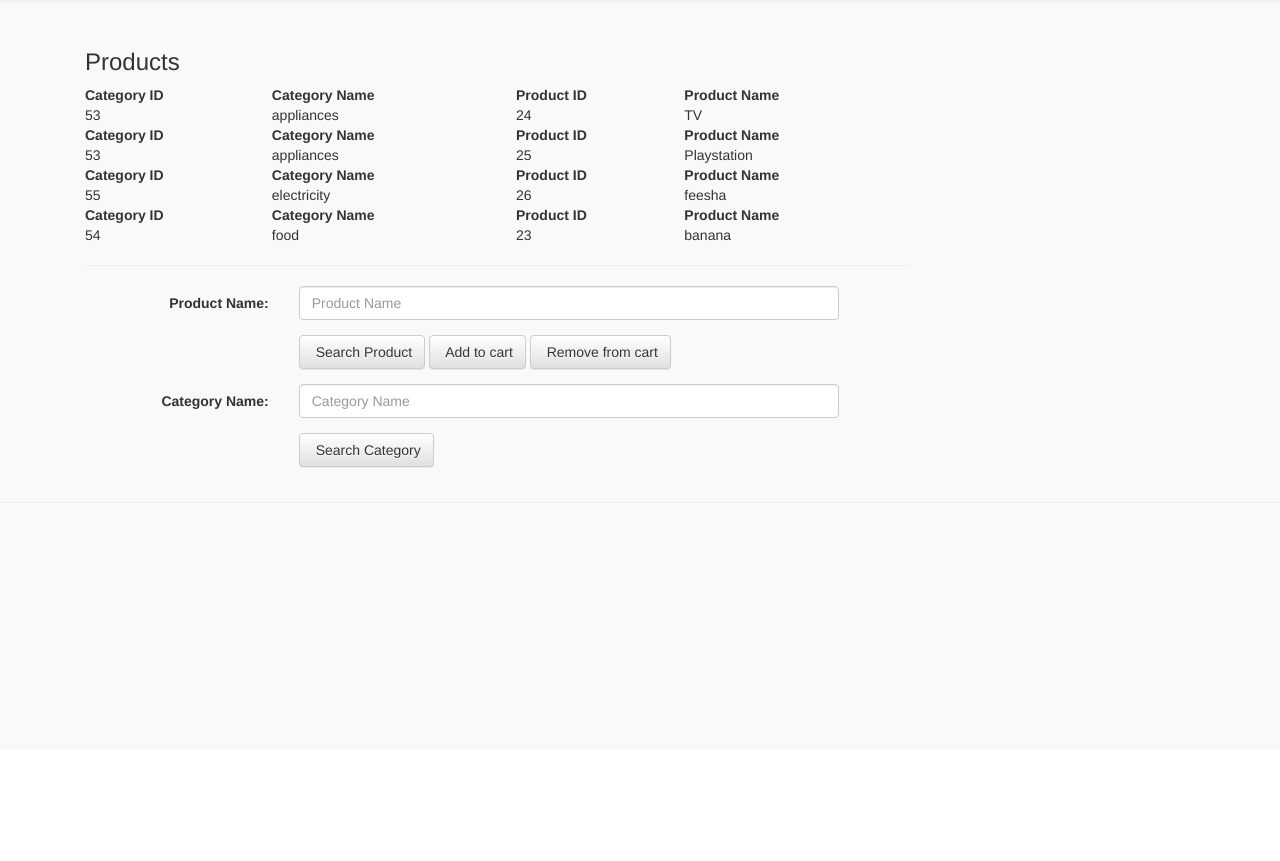
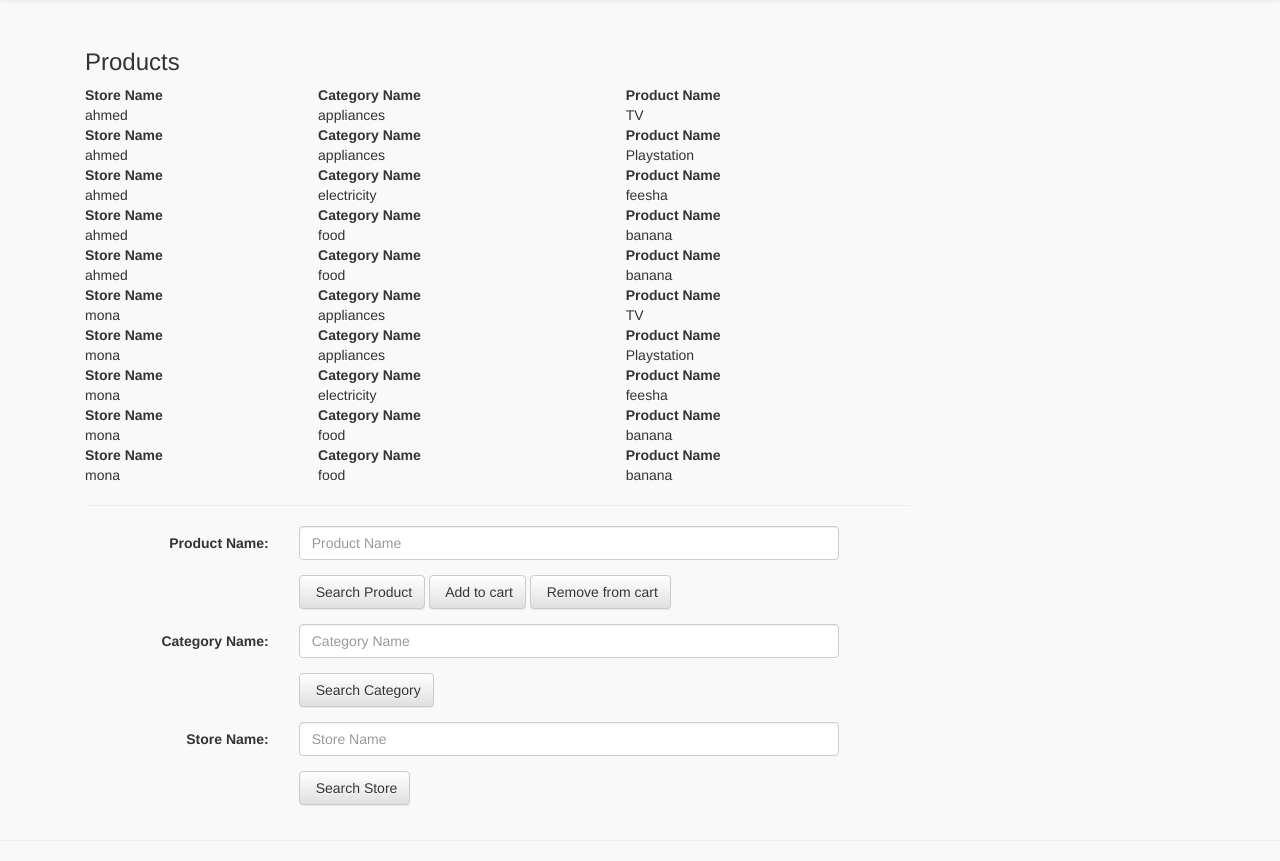
Before and after one commit to ziadosama/E-commerce-web-application, a PHP site: page /search.php in a window 1280 px wide. Shown: the part 51-912 px from the top of the page. Before the commit the page ends 554 px from the top, so only its background shows below. Run offline with PHP 8.4, Linux system fonts and the light colour scheme; the visitor is signed in with stand-in values (Sample User, id 1); data comes from the database, SQL or seed files in the repository.

Commit message:
minor wtfs

```diff
--- a/search.php
+++ b/search.php
@@ -7,7 +7,7 @@
 
 	$msg="";
 	$userID=$_SESSION['userSession'];
-	$products=$DBcon->query("SELECT C.catName, C.categoryID, P.productID, P.productName FROM product P, category C Where P.categoryID = C.categoryID;");
+	$products=$DBcon->query("SELECT C.catName, S.storeName, P.productID, P.productName FROM product P, category C, store S Where P.categoryID = C.categoryID;");
 
 	if (isset($_POST['btn-search'])) {
 		$productName = strip_tags($_POST['productName']);
@@ -17,7 +17,7 @@
 					<span class='glyphicon glyphicon-info-sign'></span> &nbsp; product name empty!
 				</div>";
 		} else{
-			$products=$DBcon->query("SELECT C.catName, C.categoryID, P.productID, P.productName FROM product P, category C Where P.productName='$productName' And P.categoryID = C.categoryID");
+			$products=$DBcon->query("SELECT C.catName, S.storeName, P.productID, P.productName FROM product P, category C, store S Where P.productName='$productName' And P.categoryID = C.categoryID");
 		}
 	}
 
@@ -29,7 +29,19 @@
 					<span class='glyphicon glyphicon-info-sign'></span> &nbsp; category name empty!
 				</div>";
 		} else{
-			$products=$DBcon->query("SELECT C.catName, C.categoryID, P.productID, P.productName FROM product P, category C Where C.catName='$catName' And P.categoryID = C.categoryID");
+			$products=$DBcon->query("SELECT C.catName, S.storeName, P.productID, P.productName FROM product P, category C, store S Where C.catName='$catName' And C.categoryID = P.categoryID");
+		}
+	}
+
+	if (isset($_POST['btn-store'])) {
+		$catName = strip_tags($_POST['storeName']);
+		$catName = $DBcon->real_escape_string($catName);
+		if( empty($catName)){
+			$msg = "<div class='alert alert-danger'>
+					<span class='glyphicon glyphicon-info-sign'></span> &nbsp; store name empty!
+				</div>";
+		} else{
+			$products=$DBcon->query("SELECT C.catName, S.storeName, P.productID, P.productName FROM product P, category C, store S Where S.storeName='$catName' And C.categoryID = P.categoryID");
 		}
 	}
 
@@ -38,7 +50,7 @@
 		$productName = $DBcon->real_escape_string($productName);
 		if( empty($productName)){
 			$msg = "<div class='alert alert-danger'>
-					<span class='glyphicon glyphicon-info-sign'></span> &nbsp; category name empty!
+					<span class='glyphicon glyphicon-info-sign'></span> &nbsp; product name empty!
 				</div>";
 		} else{
 			$addProduct=$DBcon->query("SELECT P.productID FROM product P, category C Where P.productName='$productName' And P.categoryID = C.categoryID");
@@ -137,7 +149,7 @@
 			echo "<table style='width:100%'>"; // start a table tag in the HTML
 
 			while($row = mysqli_fetch_assoc($products)){   //Creates a loop to loop through results
-				echo "<tr><th>Category ID</th><th>Category Name</th><th>Product ID</th><th>Product Name</th></tr><tr><td>" . $row['categoryID'] . "</td><td>" . $row['catName'] . "</td><td>" . $row['productID'] . "</td><td>" . $row['productName'] . "</td></tr>";  //$row['index'] the index here is a field name
+				echo "<tr><th>Store Name</th><th>Category Name</th><th>Product Name</th></tr><tr><td>" . $row['storeName'] . "</td><td>" . $row['catName'] . "</td><td>" . $row['productName'] . "</td></tr>";  //$row['index'] the index here is a field name
 			}
 
 			echo "</table>"; //Close the table in HTML
@@ -181,6 +193,20 @@
 			</div>
 		  </div>
 
+		   <div class="form-group">
+			<label class="col-lg-3 control-label">Store Name:</label>
+			<div class="col-lg-8">
+			  <input class="form-control" type="text" placeholder="Store Name" name="storeName">
+			</div>
+		  </div>
+		  <div class="form-group">
+			<label class="col-md-3 control-label"></label>
+			<div class="col-md-8">
+			  <button type="submit" class="btn btn-default" name="btn-store">
+			  <span class="glyphicon glyphicon-save-changes"></span> Search Store
+			  </button>
+			</div>
+		  </div>
 
         </form>
       </div>
```
Also changed, not shown: project.sql (+26 -17 lines).
